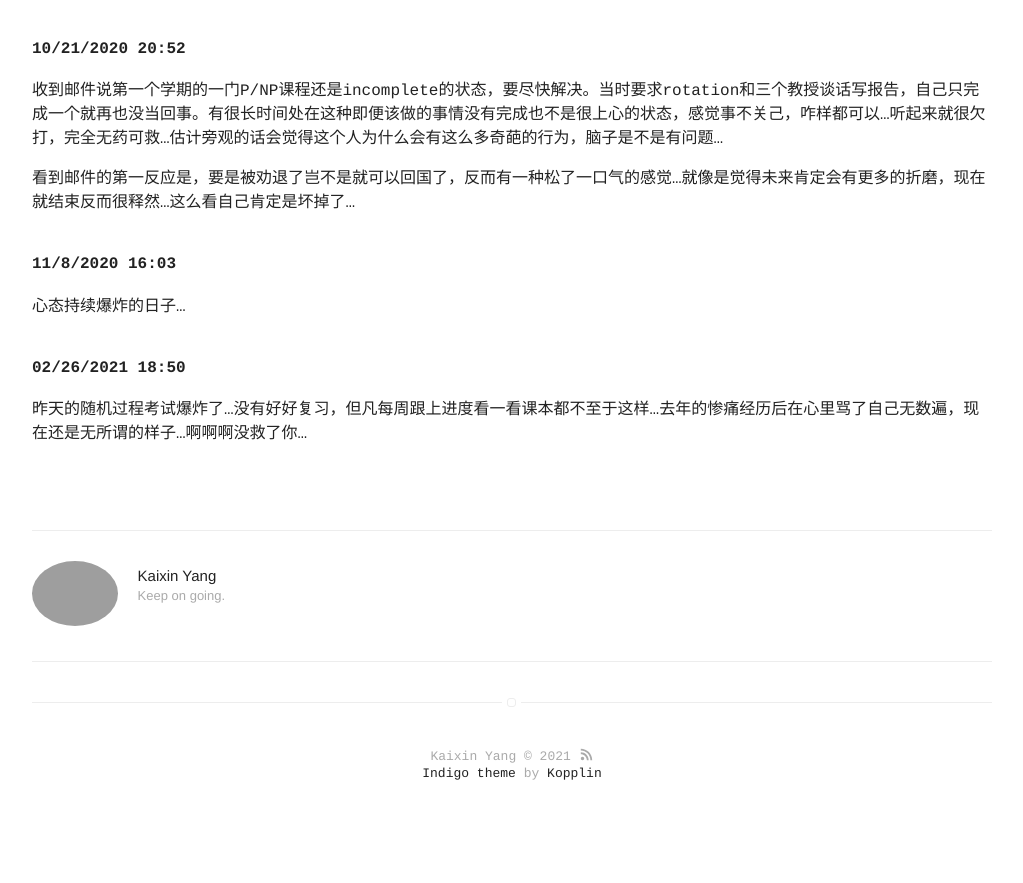
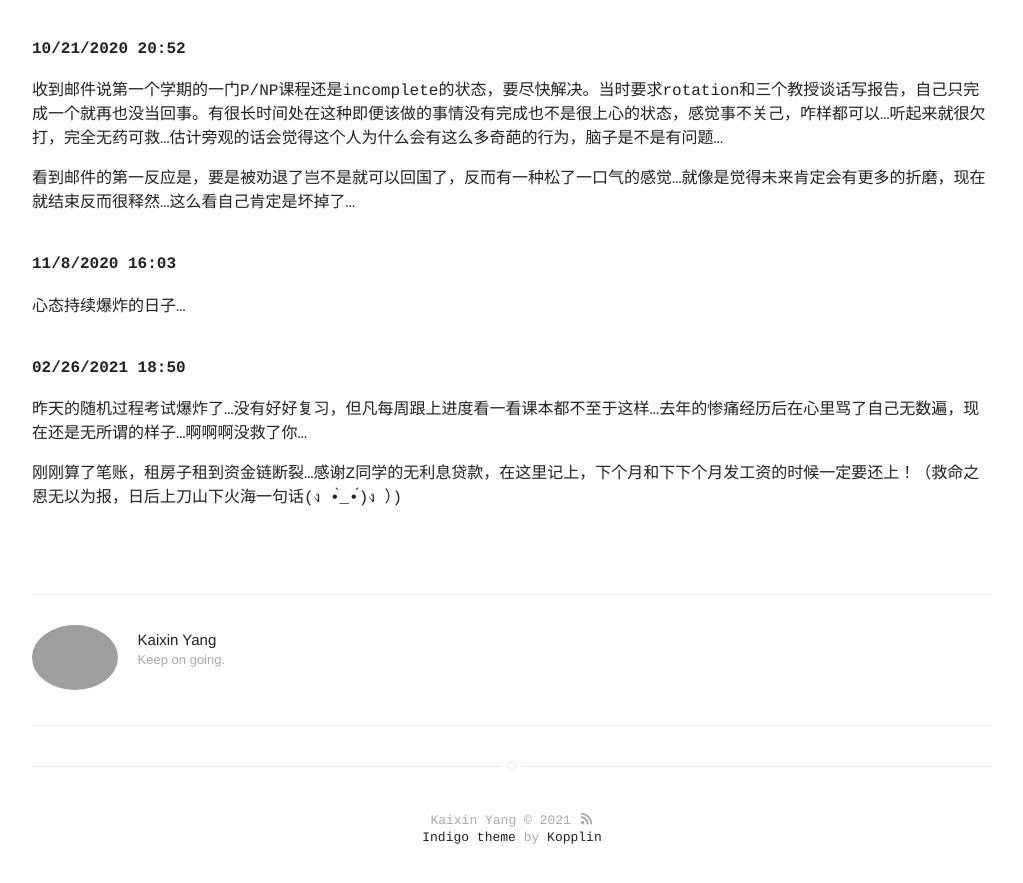
Before and after one commit to SceneryInMirror/SceneryInMirror.github.io, a Jekyll site: the page built from _posts/2020-10-04-Diary.markdown, in a window 1280 px wide and 900 px high, scrolled down 991 px. Shown: the top 883 px of the window, without its empty margins (128-1151 px from the left). Built offline with Jekyll 4.4.1, drawn with Linux system fonts in a browser that asks for light colours; comment, search, counter and statistics services are not loaded; before the commit the page ends 1827 px from its top, so only the background shows below that.

Commit message:
02/26/2021

```diff
--- a/_posts/2020-10-04-Diary.markdown
+++ b/_posts/2020-10-04-Diary.markdown
@@ -44,3 +44,5 @@ description: Sometimes I feel emotionally overwhelmed, and I do not want to shar
 #### 02/26/2021 18:50
 
 昨天的随机过程考试爆炸了...没有好好复习，但凡每周跟上进度看一看课本都不至于这样...去年的惨痛经历后在心里骂了自己无数遍，现在还是无所谓的样子...啊啊啊没救了你...
+
+刚刚算了笔账，租房子租到资金链断裂...感谢Z同学的无利息贷款，在这里记上，下个月和下下个月发工资的时候一定要还上！（救命之恩无以为报，日后上刀山下火海一句话(ง •̀_•́)ง ）)
```
